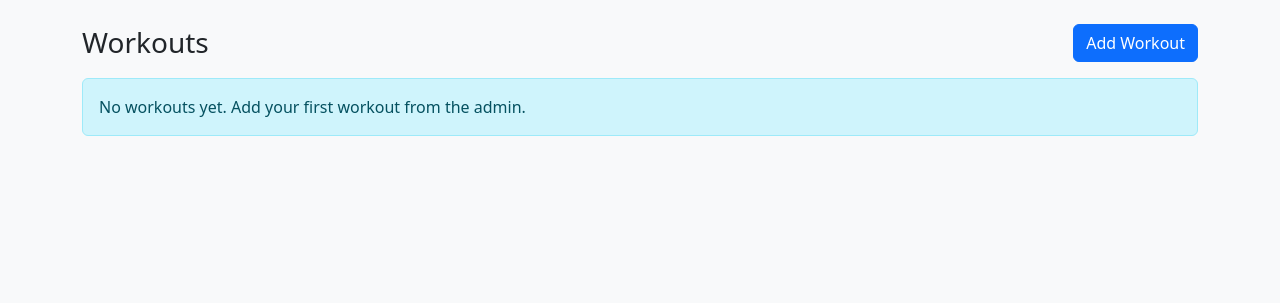
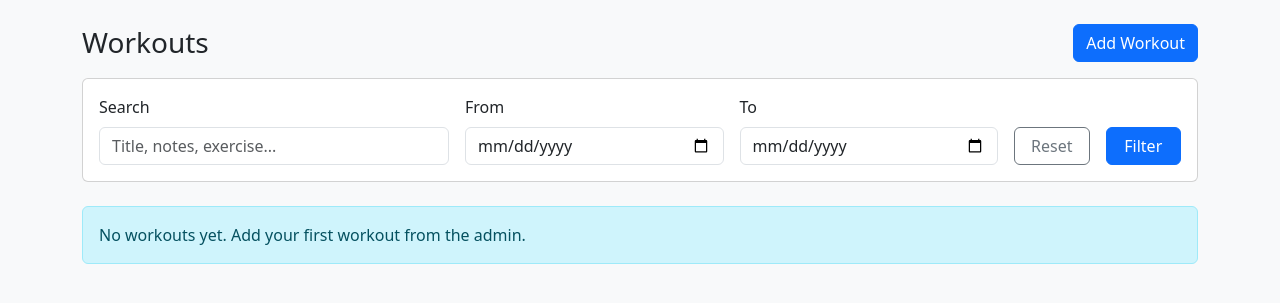
Before and after one commit to vfb-dev/minifit, a Django app: page /workouts/ in a window 1280 px wide. Shown: the part 56-359 px from the top of the page. Run offline with Django 5.2, Linux system fonts and the light colour scheme; the visitor is signed in with stand-in values (Sample User, id 1); data that the repository does not hold is empty.

Commit message:
search and date filters for workouts

```diff
--- a/templates/tracker/workout_list.html
+++ b/templates/tracker/workout_list.html
@@ -7,6 +7,33 @@
     <h1 class="h3 mb-0">Workouts</h1>
     <a href="{% url 'tracker:workout_create' %}" class="btn btn-primary">Add Workout</a>
 </div>
+
+<form method="get" class="card card-body mb-4">
+    <div class="row g-3 align-items-end">
+        <div class="col-md-4">
+            <label class="form-label" for="q">Search</label>
+            <input class="form-control" type="text" id="q" name="q" value="{{ query }}" placeholder="Title, notes, exercise...">
+        </div>
+
+        <div class="col-md-3">
+            <label class="form-label" for="start_date">From</label>
+            <input class="form-control" type="date" id="start_date" name="start_date" value="{{ start_date }}">
+        </div>
+
+        <div class="col-md-3">
+            <label class="form-label" for="end_date">To</label>
+            <input class="form-control" type="date" id="end_date" name="end_date" value="{{ end_date }}">
+        </div>
+
+        <div class="col-md-1 d-grid">
+            <a href="{% url 'tracker:workout_list' %}" class="btn btn-outline-secondary mt-2">Reset</a>
+        </div>
+
+        <div class="col-md-1 d-grid">
+            <button class="btn btn-primary" type="submit">Filter</button>
+        </div>
+    </div>
+</form>
 
 {% if workouts %}
     <div class="list-group">
--- a/tracker/views.py
+++ b/tracker/views.py
@@ -1,6 +1,6 @@
 from django.shortcuts import render, redirect, get_object_or_404
 from django.utils import timezone
-from django.db.models import F, Sum
+from django.db.models import F, Sum, Q
 
 from django.contrib.auth import login
 from django.contrib.auth.forms import UserCreationForm
@@ -88,11 +88,31 @@ def dashboard(request):
 def workout_list(request):
     workouts = Workout.objects.filter(user=request.user)
 
+    query = request.GET.get("q", "").strip()
+    start_date = request.GET.get("start_date", "")
+    end_date = request.GET.get("end_date", "")
+
+    if query:
+        workouts = workouts.filter(
+            Q(title__icontains=query)
+            | Q(notes__icontains=query)
+            | Q(sets__exercise__name__icontains=query)
+        ).distinct()
+
+    if start_date:
+        workouts = workouts.filter(date__gte=start_date)
+
+    if end_date:
+        workouts = workouts.filter(date__lte=end_date)
+
     return render(
         request,
         "tracker/workout_list.html",
         {
             "workouts": workouts,
+            "query": query,
+            "start_date": start_date,
+            "end_date": end_date,
         },
     )
 
```
